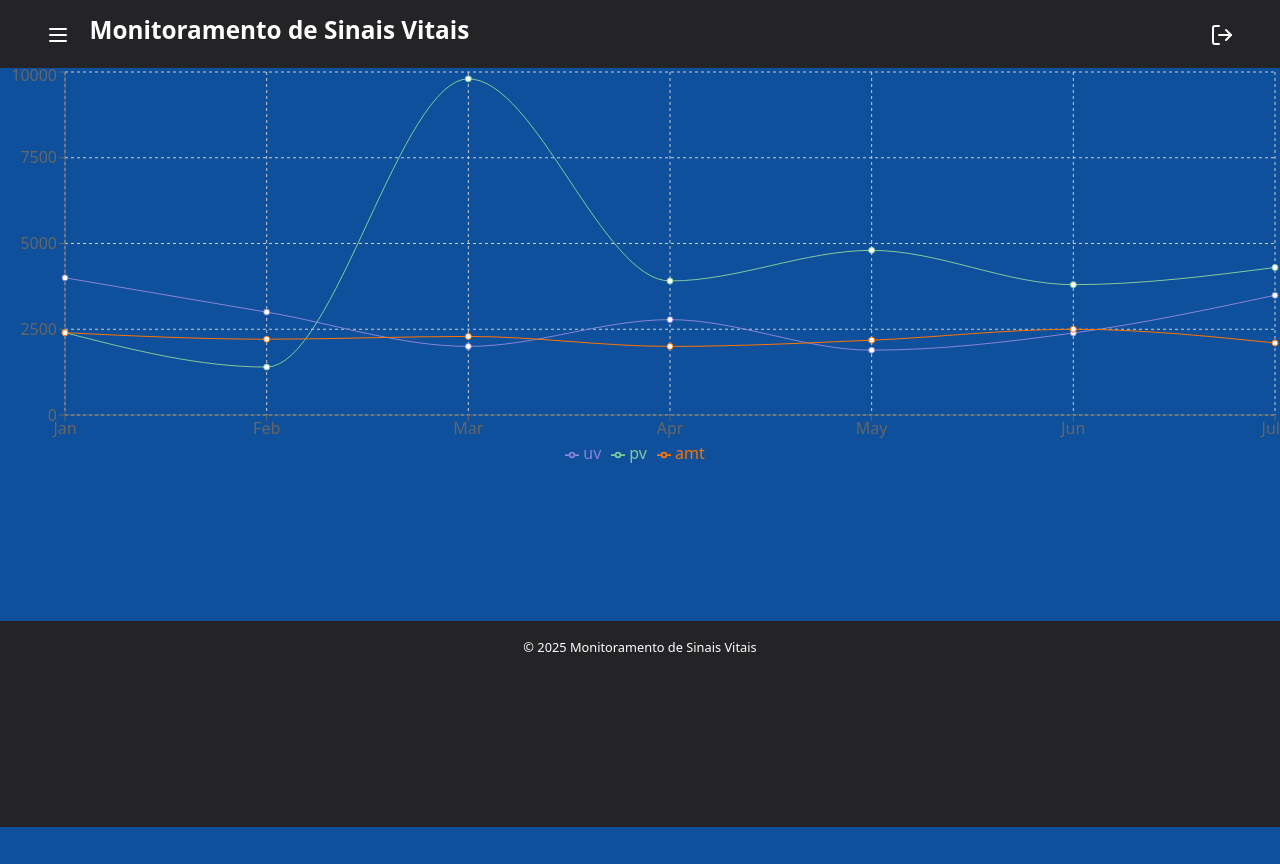
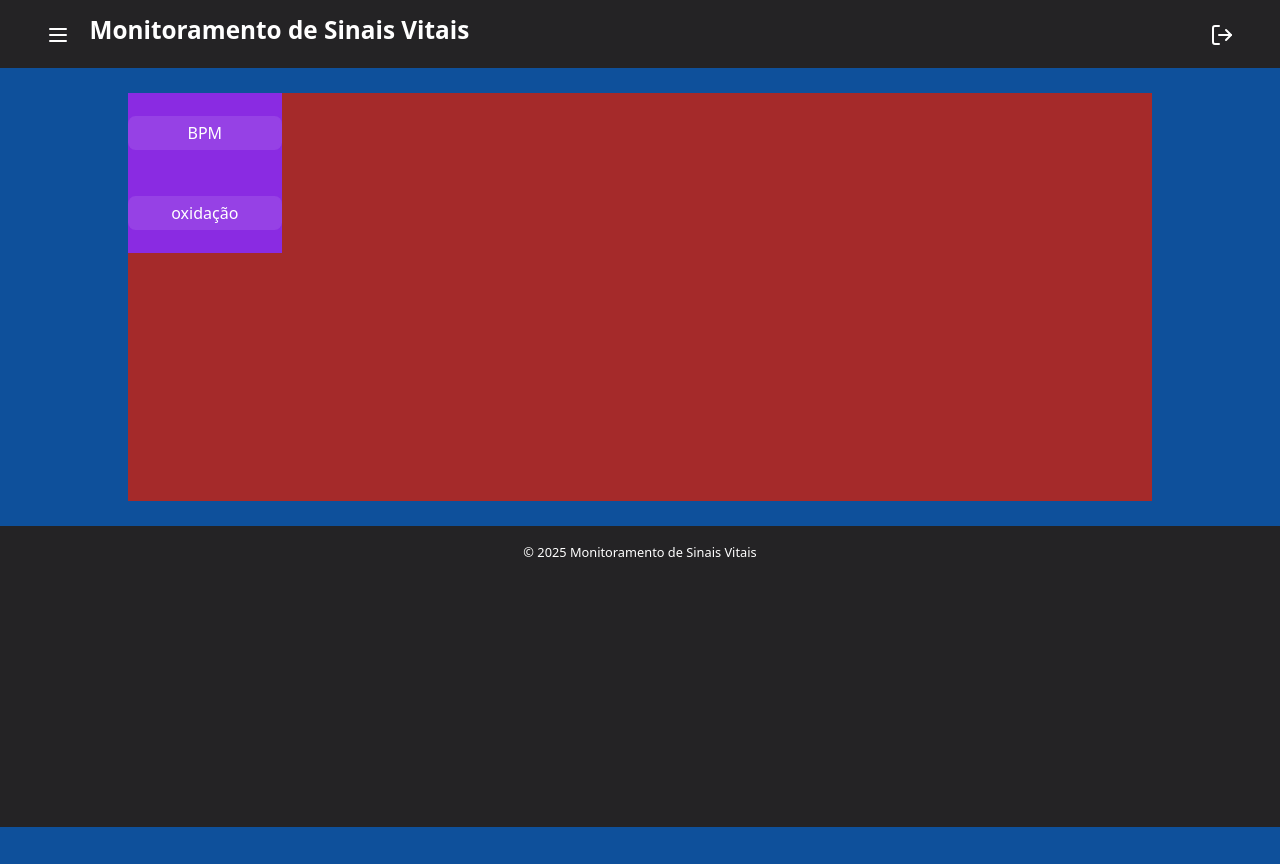
Before and after one commit to grupo7zipado/Front-TCC-redes, a React (Vite) app: page / in a window 1280 px wide. Shown: the top 864 px of the page. Built offline with nearby package versions, Linux system fonts and the light colour scheme.

Commit message:
17-3-2025

```diff
--- a/src/components/chart.css
+++ b/src/components/chart.css
@@ -0,0 +1,29 @@
+.grafico-area{
+    background-color: brown;
+    display: flex;
+    margin: 2%;
+    width: 80vw;
+
+}
+
+.filtro-graphics{
+    display: flex;
+    flex-direction: column;
+    background-color: blueviolet;
+    width: 12vw;
+    height: 20vh;
+    justify-content: space-around;
+
+}
+
+.style-button{
+    background-color: rgba(250,250,250,0.1);
+  border-radius: 0.6vw ;
+  padding: 6% 0;
+  transition: all 0.3s;
+}
+
+.style-button:hover{
+    scale: calc(1.12);
+
+}
--- a/src/components/chart.jsx
+++ b/src/components/chart.jsx
@@ -1,30 +1,60 @@
-import "./chart.css"
+import { useState } from "react";
+import "./chart.css";
 import { LineChart, Line, XAxis, YAxis, CartesianGrid, Tooltip, Legend, ResponsiveContainer } from 'recharts';
 
+// const [currentDataType, setCurrentDataType] = useState('temp'); // Controla se estamos mostrando temperatura ou bpm
+
+// // Função para alternar entre temperatura, bpm e oxigenação:
+// const MudarGrafico = () => {
+//     if (currentDataType === 'temp') {
+//         setCurrentDataType('temp');
+//       } else if (currentDataType === 'bpm') {
+//         setCurrentDataType('bpm');
+//       } else {
+//         setCurrentDataType('ox');
+//       }
+// };
+
 const data = [
-  { name: 'Jan', uv: 4000, pv: 2400, amt: 2400 },
-  { name: 'Feb', uv: 3000, pv: 1398, amt: 2210 },
-  { name: 'Mar', uv: 2000, pv: 9800, amt: 2290 },
-  { name: 'Apr', uv: 2780, pv: 3908, amt: 2000 },
-  { name: 'May', uv: 1890, pv: 4800, amt: 2181 },
-  { name: 'Jun', uv: 2390, pv: 3800, amt: 2500 },
-  { name: 'Jul', uv: 3490, pv: 4300, amt: 2100 },
+  { time: '14:00' , temp: 36.4, bpm: 95, ox: 98 },
+  { time: '14:05' , temp: 36.8, bpm: 99, ox: 97 },
+  { time: '14:00' , temp: 36.4, bpm: 95, ox: 98 },
+  { time: '14:00' , temp: 37.0, bpm: 102, ox: 94 },
+  { time: '14:00' , temp: 37.2, bpm: 105, ox: 96 },
+  { time: '14:00' , temp: 37.0, bpm: 100, ox: 98 },
+  { time: '14:00' , temp: 36.9, bpm: 98, ox: 99 },
+
 ];
 
 const GraficoLog = () => {
   return (
-    <ResponsiveContainer width="100%" height={400}>
+    <section class="grafico-area">
+
+        <ul class="filtro-graphics">
+            {/* <li onClick={MudarGrafico} class=" style-button"> Temperatura</li> */}
+            <li class=" style-button"> BPM</li>
+            <li class=" style-button"> oxidação</li>
+        </ul>
+        {/* <ResponsiveContainer  width="70%" height={400}>
         <LineChart data={data}>
             <CartesianGrid strokeDasharray="3 3" />
             <XAxis dataKey="name" />
             <YAxis />
             <Tooltip />
             <Legend />
-        <Line type="monotone" dataKey="uv" stroke="#8884d8" />
-        <Line type="monotone" dataKey="pv" stroke="#82ca9d" />
-        <Line type="monotone" dataKey="amt" stroke="#ff7300" />
+            {currentDataType === 'temp' && (
+            <Line type="monotone" dataKey="temp" stroke="#8884d8" />
+          )}
+          {currentDataType === 'bpm' && (
+            <Line type="monotone" dataKey="bpm" stroke="#82ca9d" />
+          )}
+          {currentDataType === 'ox' && (
+            <Line type="monotone" dataKey="ox" stroke="#ff7300" />
+          )}
         </LineChart>
-    </ResponsiveContainer>
+        </ResponsiveContainer> */}
+
+    </section>
   );
 };
 
```
Lines whose indentation alone changed are shown as unchanged.
